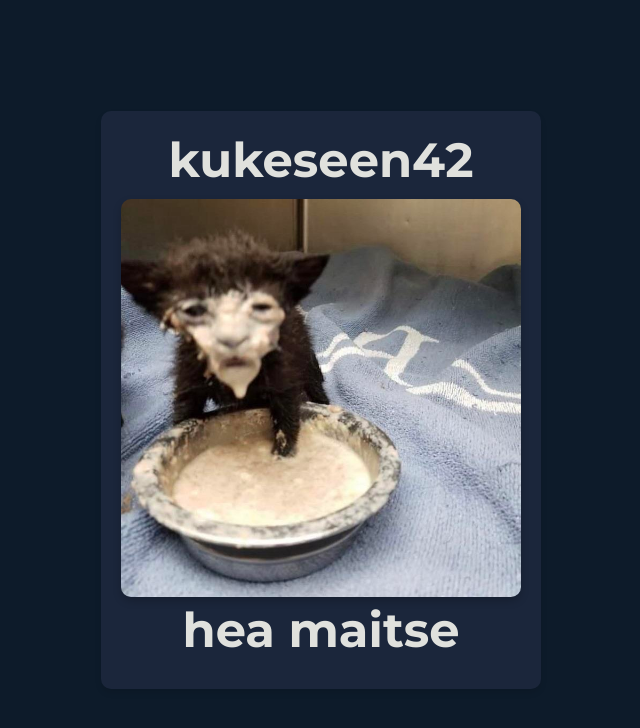
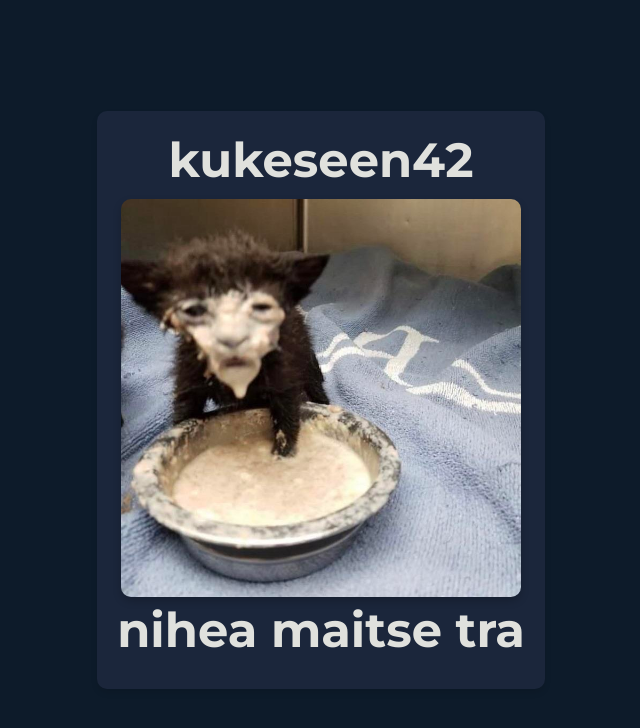
Before and after one commit to sinkkkk/biteks, a plain HTML site: page index.html in a window 1280 px wide. Shown: the whole page, without its empty margins (319-959 px from the left). Drawn offline with Linux system fonts and the light colour scheme.

Commit message:
touch up4

```diff
--- a/index.html
+++ b/index.html
@@ -11,7 +11,7 @@
     <div class="container">
         <h1>kukeseen42</h1>
         <img src="img/kass.jpg" alt="A picture of a cat" class="main-image">
-        <h1>hea maitse</h1>
+        <h1>nihea maitse tra</h1>
     </div>
 </body>
 </html>
```
